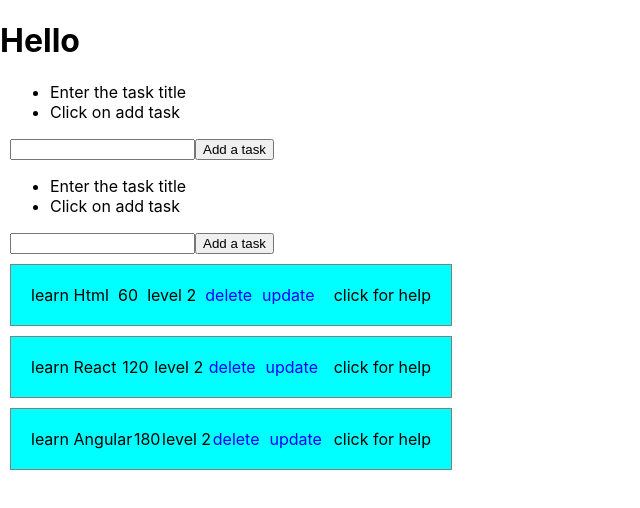
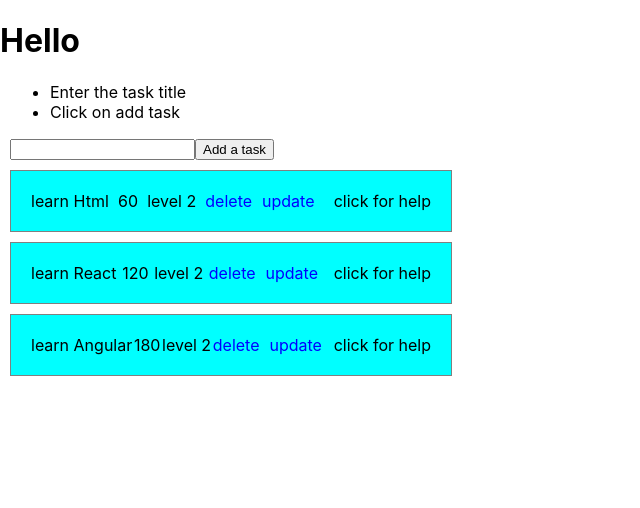
Before and after one commit to yosrReact/formation_react_2022, a React (Create React App) app: page / in a window 1280 px wide. Shown: the top 508 px of the page, without its empty margins (0-640 px from the left). Built offline with nearby package versions, Linux system fonts and the light colour scheme.

Commit message:
fix double taskForm

```diff
--- a/src/pages/tasksPage/TaskPage.js
+++ b/src/pages/tasksPage/TaskPage.js
@@ -12,7 +12,6 @@ function TaskPage() {
         <div>loading...</div>
       ) : (
         <>
-          <TaskForm />
           <Task
             title="learn Html"
             duration={60}
```
